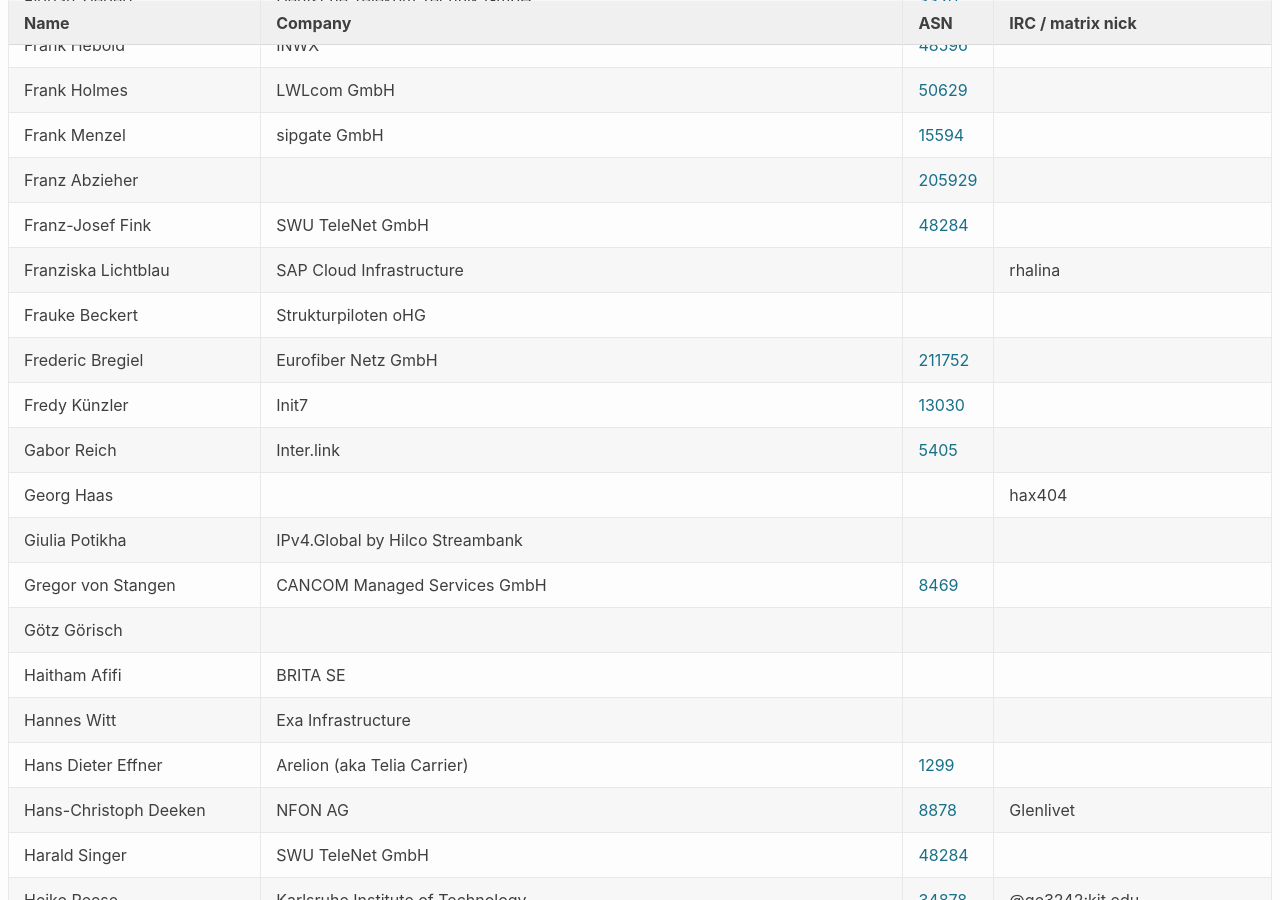
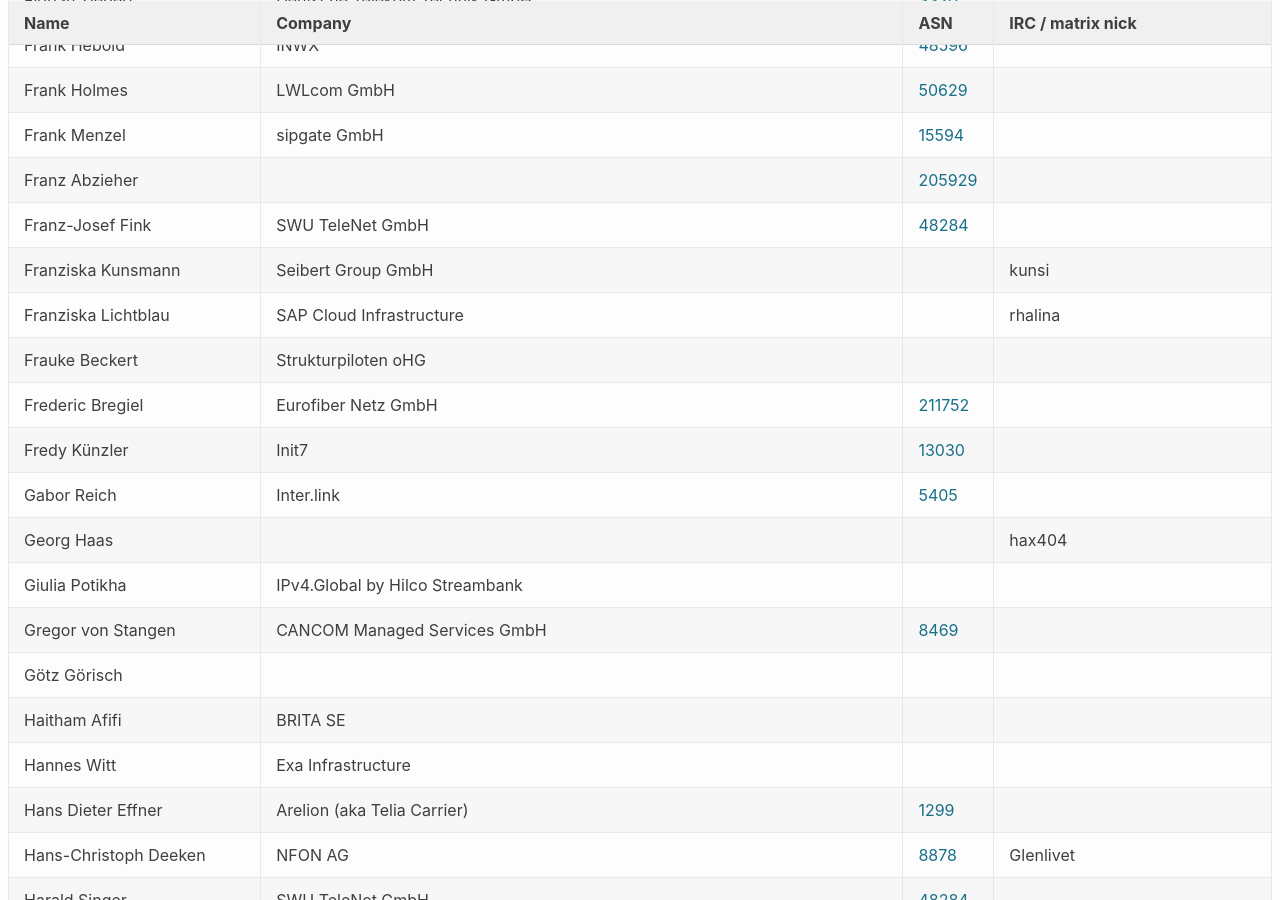
Before and after one commit to denog/pretix-attendeelist, a Jekyll site: the page built from denog17/index.markdown, in a window 1280 px wide and 900 px high, scrolled down 4744 px. Built offline with Jekyll 4.4.1, drawn with Linux system fonts in a browser that asks for light colours.

Commit message:
Latest data: Sun Sep  7 07:28:39 UTC 2025

```diff
--- a/_data/attendees_denog17_onsite.json
+++ b/_data/attendees_denog17_onsite.json
@@ -636,6 +636,12 @@
     "asn": "205929"
   },
   {
+    "name": "Franziska Kunsmann",
+    "company": "Seibert Group GmbH",
+    "irc": "kunsi",
+    "asn": null
+  },
+  {
     "name": "Franziska Lichtblau",
     "company": "SAP Cloud Infrastructure",
     "irc": "rhalina",
```
